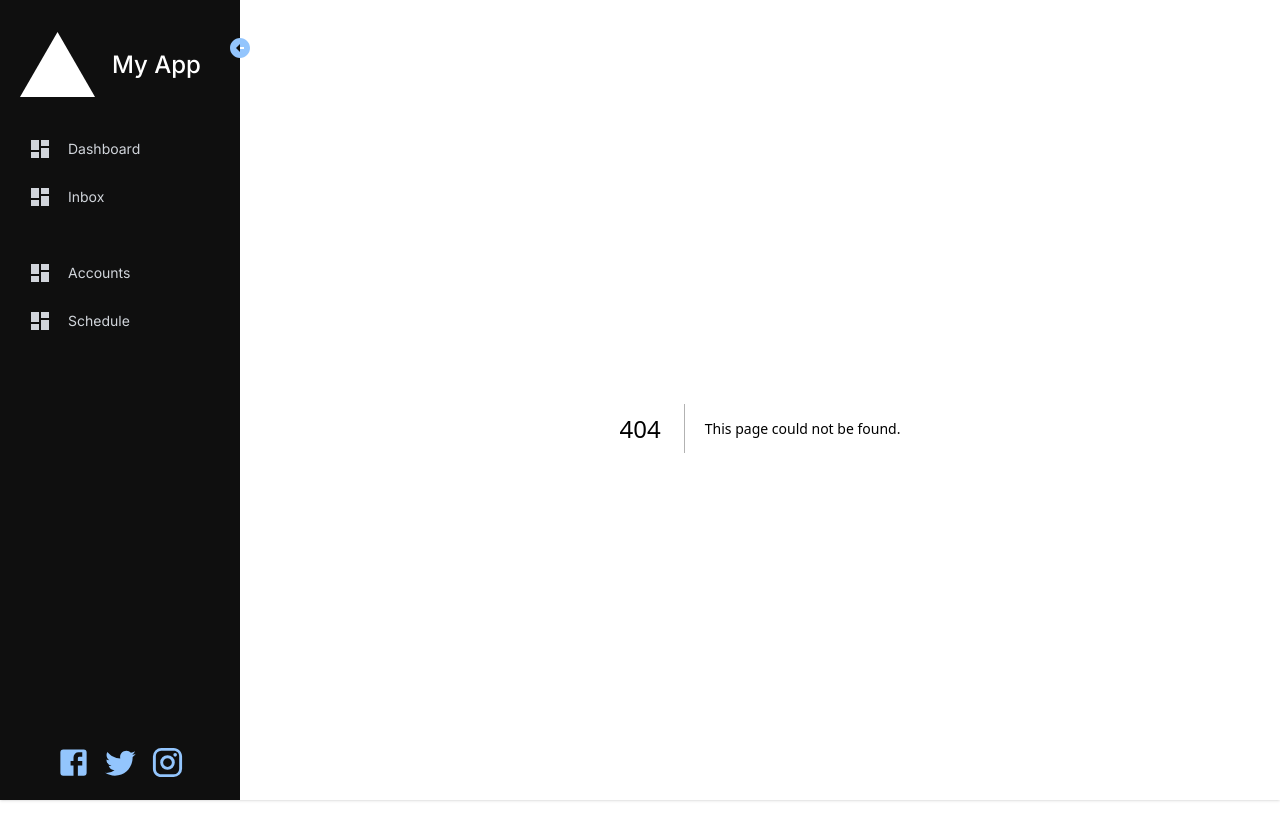
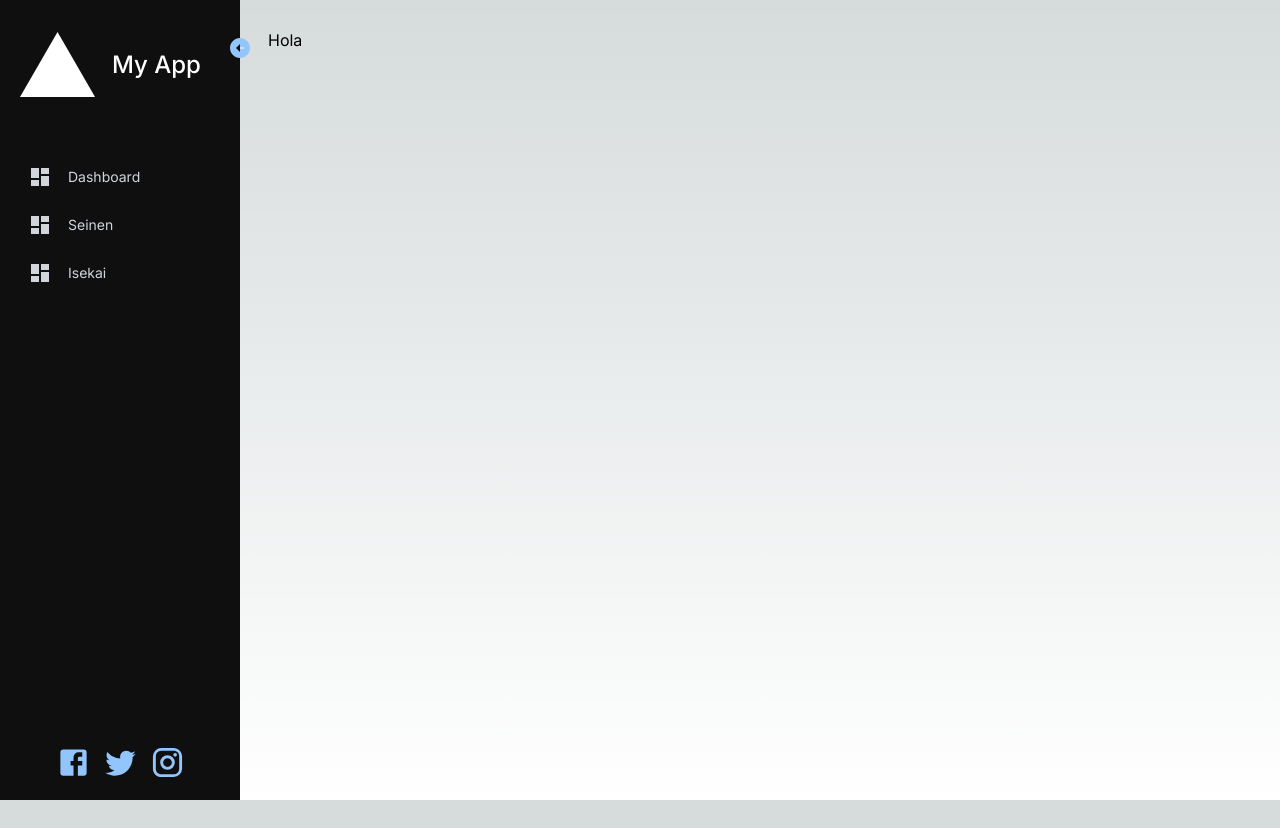
Before and after one commit to leandrodrey/nextjs-course-coderhouse, a Next.js app: page /detail/1 in a window 1280 px wide. Before the commit this address had no page. After the commit the page ends 800 px from the top, so only its background shows below. Built offline with nearby package versions, Linux system fonts and the light colour scheme.

Commit message:
404 page and new routes

```diff
--- /dev/null
+++ b/app/category/[id]/page.tsx
@@ -0,0 +1,17 @@
+import {FC} from "react";
+
+interface ProductCategoryProps {
+    params: {
+        id: string;
+    };
+}
+
+const ProductCategory:FC<ProductCategoryProps> = ({ params }) => {
+    return (
+        <>
+            Hola, esta es la caregoria {params.id}
+        </>
+    )
+}
+
+export default ProductCategory;
--- a/app/components/ui/Menu.tsx
+++ b/app/components/ui/Menu.tsx
@@ -1,6 +1,7 @@
 // Menu.tsx
 import { FC } from "react";
 import DashboardIcon from '@mui/icons-material/Dashboard';
+import Link from "next/link";
 
 interface MenuProps {
     open: boolean;
@@ -8,10 +9,9 @@ interface MenuProps {
 
 const Menu: FC<MenuProps> = ({ open }) => {
     const Menus = [
-        { title: "Dashboard", icon: <DashboardIcon /> },
-        { title: "Inbox", icon: <DashboardIcon /> },
-        { title: "Accounts", icon: <DashboardIcon />, gap: true },
-        { title: "Schedule ", icon: <DashboardIcon /> }
+        { title: "Dashboard", url:'/', icon: <DashboardIcon />, gap: true },
+        { title: "Seinen", url:'/category/1', icon: <DashboardIcon /> },
+        { title: "Isekai", url:'/category/2', icon: <DashboardIcon /> },
     ];
 
     return (
@@ -23,7 +23,7 @@ const Menu: FC<MenuProps> = ({ open }) => {
                 >
                     {Menu.icon}
                     <span className={`${!open && "hidden"} origin-left duration-200 hover:text-blue-300`}>
-                        {Menu.title}
+                        <Link href={Menu.url}>{Menu.title}</Link>
                     </span>
                 </li>
             ))}
--- /dev/null
+++ b/app/detail/[id]/page.tsx
@@ -0,0 +1,16 @@
+import {FC} from "react";
+
+interface ProductDetailProps {
+    id: string;
+}
+
+const ProductDetail:FC<ProductDetailProps> = ({id}) => {
+
+    return (
+        <>
+            Hola
+        </>
+    )
+}
+
+export default ProductDetail;
--- /dev/null
+++ b/app/not-found.tsx
@@ -0,0 +1,24 @@
+import { NextPage } from 'next';
+import Image from 'next/image';
+import Link from 'next/link';
+
+const NotFoundPage: NextPage = () => {
+
+    return (
+        <div className="flex flex-col items-center justify-center min-h-screen text-center">
+            <Image
+                src="/404_Error.svg"
+                alt="Page Not Found"
+                width={400}
+                height={400}
+            />
+            <h1 className="text-6xl font-bold text-gray-300 mt-6">Oops!</h1>
+            <p className="text-xl text-gray-400 mt-2">No pudimos encontrar la página que estabas buscando.</p>
+            <Link className="mt-6 px-4 py-2 text-blue-300 rounded hover:text-blue-600 transition duration-300" href="/">
+                Volver al inicio
+            </Link>
+        </div>
+    );
+};
+
+export default NotFoundPage;
```
Also changed, not shown: public/404_Error.svg (added).
